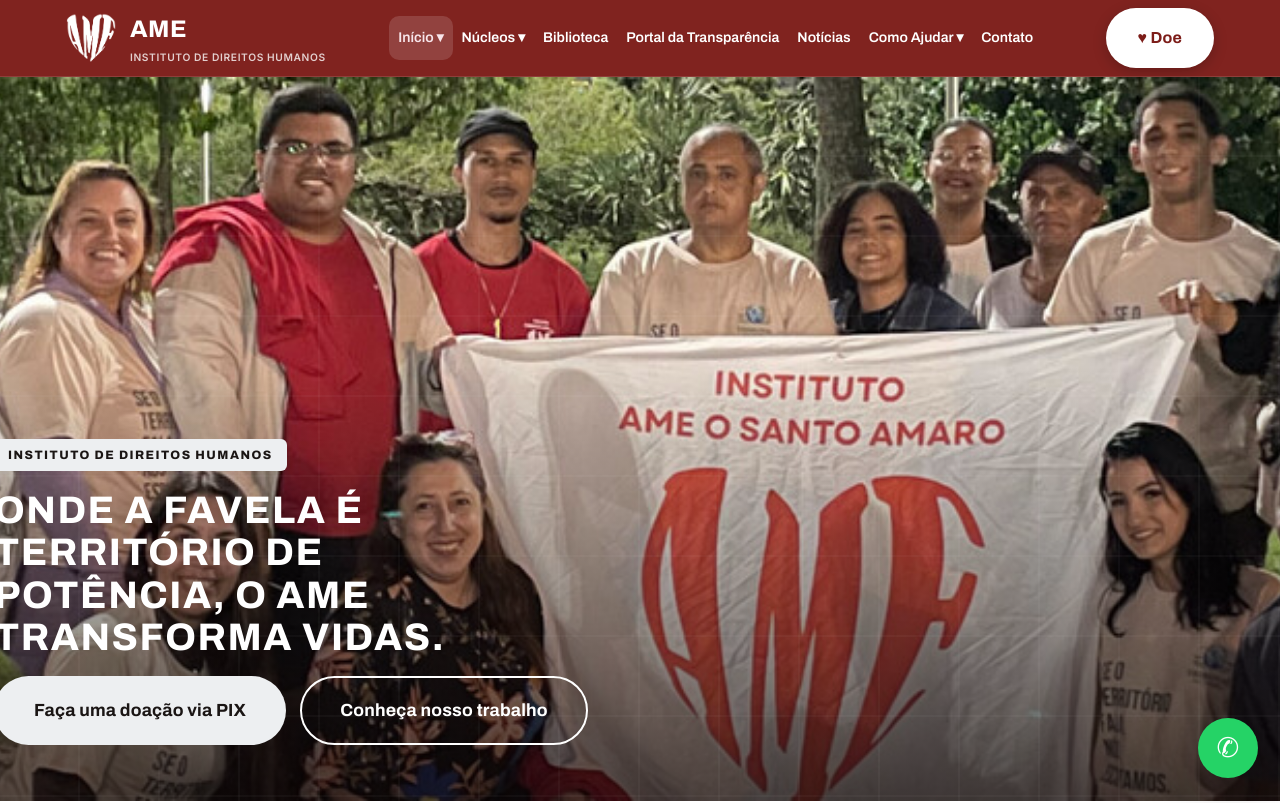
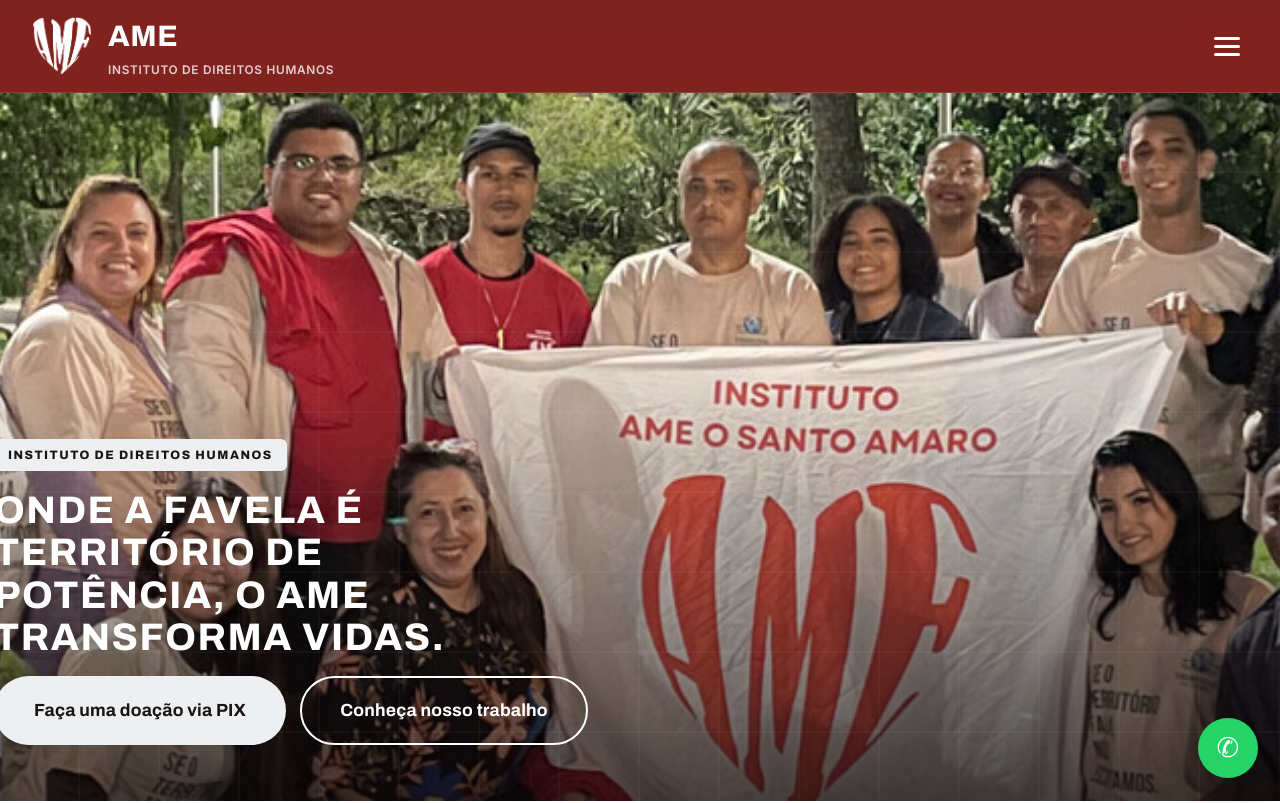
Before and after one commit to bereniceahb-ti/ame-o-santo-amaro-site, a plain HTML site: page index.html in a window 1280 px wide. Shown: the top 803 px of the page. Drawn offline with Linux system fonts and the light colour scheme.

Commit message:
Amplia elementos do cabecalho (logo, fontes, botao) e reduz espaco vazio lateral em telas largas

```diff
--- a/assets/styles.css
+++ b/assets/styles.css
@@ -28,7 +28,10 @@
   --raio: 18px;
   --raio-sm: 10px;
   --container: 1180px;
-  --header-h: 76px;
+  /* Container mais largo, usado só no cabeçalho, para reduzir o espaço vazio
+     nas laterais em telas largas (o resto do site continua em --container). */
+  --container-header: 1560px;
+  --header-h: 92px;
 
   --fonte-display: 'Archivo', system-ui, sans-serif;
   --peso-display: 750;
@@ -135,29 +138,32 @@ h1,h2,h3,h4 { font-family: var(--fonte-titulo); line-height: 1.1; margin: 0 0 .4
   backdrop-filter: blur(10px);
   border-bottom: 1px solid rgba(255,255,255,.12);
 }
-.site-header .container { padding-inline: 16px; }
+/* Cabeçalho usa um container mais largo que o resto do site (--container-header
+   em vez de --container) e padding lateral maior que o "16px" antigo, pra
+   sobrar bem menos espaço vazio nas bordas em telas largas. */
+.site-header .container { max-width: var(--container-header); padding-inline: 32px; }
 .nav {
   height: var(--header-h);
-  display: flex; align-items: center; justify-content: space-between; gap: 18px;
+  display: flex; align-items: center; justify-content: space-between; gap: 26px;
 }
-.brand { display: flex; align-items: center; gap: 14px; font-family: var(--fonte-display); font-weight: var(--peso-display); font-size: 1.5rem; color: #fff; letter-spacing: .02em; }
+.brand { display: flex; align-items: center; gap: 16px; font-family: var(--fonte-display); font-weight: var(--peso-display); font-size: 1.85rem; color: #fff; letter-spacing: .02em; }
 .brand .heart {
-  width: 42px; height: 42px; flex: none;
+  width: 50px; height: 50px; flex: none;
   background: var(--vermelho); border-radius: 50%;
-  display: grid; place-items: center; color: #fff; font-family: var(--fonte-display); font-weight: var(--peso-display); font-size: .85rem;
+  display: grid; place-items: center; color: #fff; font-family: var(--fonte-display); font-weight: var(--peso-display); font-size: 1rem;
 }
 .brand .brand-logo {
-  width: 50px; height: 50px; flex: none;
+  width: 60px; height: 60px; flex: none;
   object-fit: contain; border-radius: 10px;
 }
 .footer-brand .brand .brand-logo { background: rgba(255,255,255,.06); padding: 4px; }
-.brand span small { display: block; font-family: var(--fonte-texto); font-weight: 600; font-size: .64rem; letter-spacing: .06em; color: rgba(255,255,255,.78); white-space: nowrap; }
+.brand span small { display: block; font-family: var(--fonte-texto); font-weight: 600; font-size: .74rem; letter-spacing: .06em; color: rgba(255,255,255,.78); white-space: nowrap; }
 
-.nav-links { display: flex; align-items: center; gap: 0; list-style: none; margin: 0; padding: 0; }
+.nav-links { display: flex; align-items: center; gap: 4px; list-style: none; margin: 0; padding: 0; }
 .nav-links > li { position: relative; }
 .nav-links a {
-  font-family: var(--fonte-titulo); font-weight: 600; font-size: .88rem;
-  color: #fff; padding: 10px 9px; border-radius: 10px; display: inline-flex; align-items: center; gap: 5px;
+  font-family: var(--fonte-titulo); font-weight: 700; font-size: 1.02rem;
+  color: #fff; padding: 12px 15px; border-radius: 10px; display: inline-flex; align-items: center; gap: 5px;
   white-space: nowrap;
 }
 .nav-links a:hover, .nav-links a.active { color: var(--creme); background: rgba(255,255,255,.14); }
@@ -165,17 +171,17 @@ h1,h2,h3,h4 { font-family: var(--fonte-titulo); line-height: 1.1; margin: 0 0 .4
 .dropdown > .submenu {
   position: absolute; top: calc(100% + 8px); left: 0;
   background: #fff; border-radius: 14px; box-shadow: var(--sombra-lg);
-  padding: 10px; min-width: 280px; list-style: none; margin: 0;
+  padding: 10px; min-width: 300px; list-style: none; margin: 0;
   opacity: 0; visibility: hidden; transform: translateY(8px); transition: all .2s;
   border: 1px solid rgba(26,21,20,.06);
 }
 .dropdown:hover > .submenu, .dropdown:focus-within > .submenu { opacity: 1; visibility: visible; transform: translateY(0); }
-.submenu a { display: block; padding: 11px 14px; border-radius: 10px; font-size: .92rem; color: var(--carvao); }
-.submenu a small { display: block; font-family: var(--fonte-texto); font-weight: 400; font-size: .78rem; color: var(--cinza-claro); margin-top: 1px; }
+.submenu a { display: block; padding: 12px 15px; border-radius: 10px; font-size: .96rem; color: var(--carvao); }
+.submenu a small { display: block; font-family: var(--fonte-texto); font-weight: 400; font-size: .8rem; color: var(--cinza-claro); margin-top: 1px; }
 .submenu a:hover { background: var(--creme); color: var(--vermelho-escuro); }
 
-.nav-cta { display: flex; align-items: center; gap: 10px; }
-.site-header .btn--primary { background: #fff; color: var(--vermelho-escuro); box-shadow: 0 4px 14px rgba(0,0,0,.22); }
+.nav-cta { display: flex; align-items: center; gap: 14px; }
+.site-header .btn--primary { background: #fff; color: var(--vermelho-escuro); box-shadow: 0 4px 14px rgba(0,0,0,.22); padding: 15px 32px; font-size: 1.02rem; }
 .site-header .btn--primary:hover { background: var(--creme); color: var(--vermelho-escuro); }
 .menu-toggle { display: none; background: none; border: none; cursor: pointer; padding: 8px; }
 .menu-toggle span { display: block; width: 26px; height: 3px; background: #fff; border-radius: 3px; margin: 5px 0; transition: .3s; }
@@ -469,8 +475,10 @@ h1,h2,h3,h4 { font-family: var(--fonte-titulo); line-height: 1.1; margin: 0 0 .4
   .footer-grid { grid-template-columns: 1fr 1fr; }
 }
 /* Cabeçalho: recolhe para o menu mobile mais cedo, antes que os links
-   ("Portal da Transparência" etc.) fiquem espremidos e quebrem linha. */
-@media (max-width: 1200px) {
+   ("Portal da Transparência" etc.) fiquem espremidos e quebrem linha.
+   Breakpoint subiu de 1200 para 1360px porque os links do menu ficaram
+   maiores (fonte e padding aumentados) e passam a precisar de mais espaço. */
+@media (max-width: 1360px) {
   .nav-links {
     position: fixed; inset: var(--header-h) 0 auto 0; background: var(--creme-2);
     flex-direction: column; align-items: stretch; padding: 14px; gap: 2px;
```
